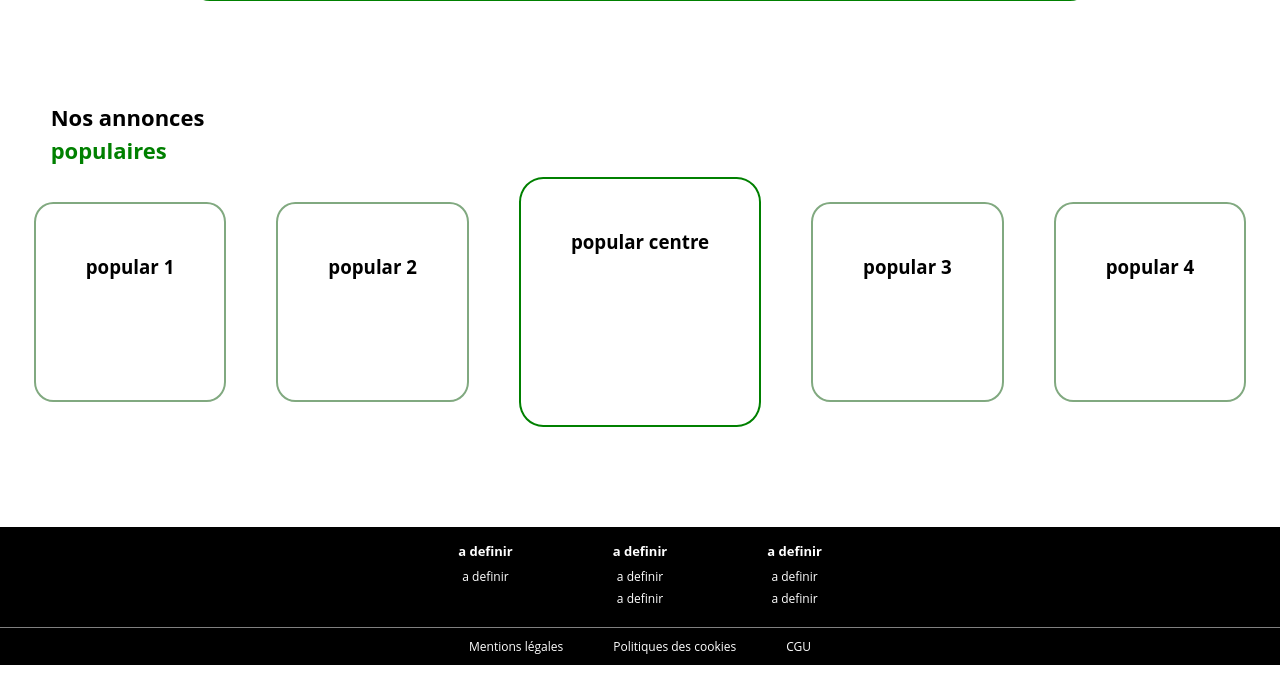
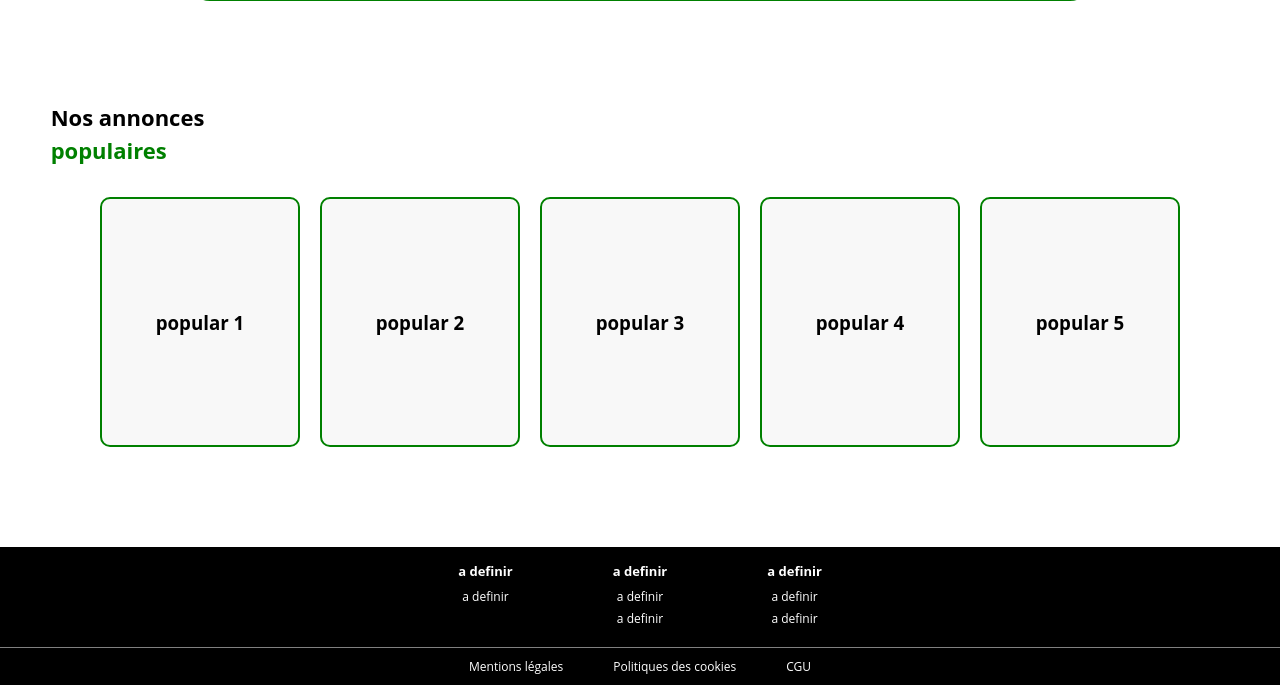
Before and after one commit to SnowZucc/Start-Hut, a PHP site: page / in a window 1280 px wide. Shown: the part 459-1144 px from the top of the page. Run offline with PHP 8.4, Linux system fonts and the light colour scheme.

Commit message:
annonces populaires v2 + ajout commentaires

```diff
--- a/index.php
+++ b/index.php
@@ -24,27 +24,27 @@
                     <div class="landing-image">   <!-- image temporaire si vous avez des idées de image send it to me-->
                         <img src="landing.png" alt="Illustration">
                     </div>
-                </div>
-                <div class ="textepop">
+                </div>   <!-- partie annonce populaire -->
+                <div class ="textepop">  <!-- texte -->
                 <h2>Nos annonces<br>
-                <span class ="highlight"> populaires</span>
+                <span class ="highlight"> populaires</span>  <!-- pour stylisée le mot populaire uniquement -->
                 </h2>
                 </div>
-                <div class ="popular">
-                    <figure class = "popular-cote">
+                <div class ="popular">  <!-- les annonces (5 annonces pour le moment)-->
+                    <figure class = "popular-annonce">
                     <h3>popular 1</h3>
                     </figure>
-                    <figure class = "popular-cote">
+                    <figure class = "popular-annonce">
                     <h3>popular 2</h3>
                     </figure>
-                    <figure class = "popular-centre">
-                    <h3>popular centre</h3>
-                    </figure>
-                    <figure class = "popular-cote">
+                    <figure class = "popular-annonce">
                     <h3>popular 3</h3>
                     </figure>
-                    <figure class = "popular-cote">
+                    <figure class = "popular-annonce">
                     <h3>popular 4</h3>
+                    </figure>
+                    <figure class = "popular-annonce">
+                    <h3>popular 5</h3>
                     </figure>
 
                 </div>
--- a/styles.css
+++ b/styles.css
@@ -212,40 +212,41 @@ footer {
 
 /*Deuxieme section ANNONCES POPULAIRE*/
 .popular {
-  display: flex;                          /* pour aligner horizontalement */
-  gap: 50px;                              /* Espacement entre chaque annonce */
-  margin-top : 10px;
+  display: flex; /* Alignement horizontal */
+  gap: 20px; /* Espacement entre chaque annonce */
+  margin-top: 10px;
   align-items: center;
+  justify-content: center; /* Centrer les annonces */
 }
 
+.popular-annonce {
+  border: 2px solid green;
+  border-radius: 10px;
+  padding: 20px;
+  height: 250px;
+  width: 200px; /* Taille uniforme pour toutes les annonces finalement */
+  transition: transform 0.3s ease, background-color 0.3s ease; /* pour rendre fluide la transtion zoom et couleur ( voir hover) */
+  background-color: #f8f8f8;
+  display: flex;
+  align-items: center; /* centre texte intérieur annonce horizon */
+  justify-content: center; /* centre texte intérieur annonce vertical  */
+  text-align: center;
+}
 
-.popular-centre {
-  border: 2px solid green;  /* bord de la premiere section  */
-  fill : black;
-  border-radius: 10%;
-  padding: 50px;
-  height: 250px;
-
-}
-.popular-center figure:hover {
-  zoom: 1;
-}
-.popular-cote {
-  border: 2px solid rgb(129, 169, 128);  /* bord de la premiere section  */
-  border-radius: 10%;
-  padding: 50px;
-  height: 200px;
-
+.popular-annonce:hover {
+  transform: scale(1.1); /* effet de zoom au survol */
+  background-color: #d1ffd1; /* changment de couleur au survol */
+  border-color: darkgreen;
 }
 
 .textepop h2 {
-  margin-top: 100px;
+  margin-top: 100px; /* espace avec section 1 */
+  margin-bottom: 20px; /* espace avec les annonces */
   margin-right: 1025px;
   line-height: 1.5; /* espacement entre ligne  */
   text-align: left; /* Alignement du texte à gauche */
   font-size: 22px; /* ltaille */
 }
-
 
 /*Deuxieme dection ANNONCES POPULAIRE*/
 
```
